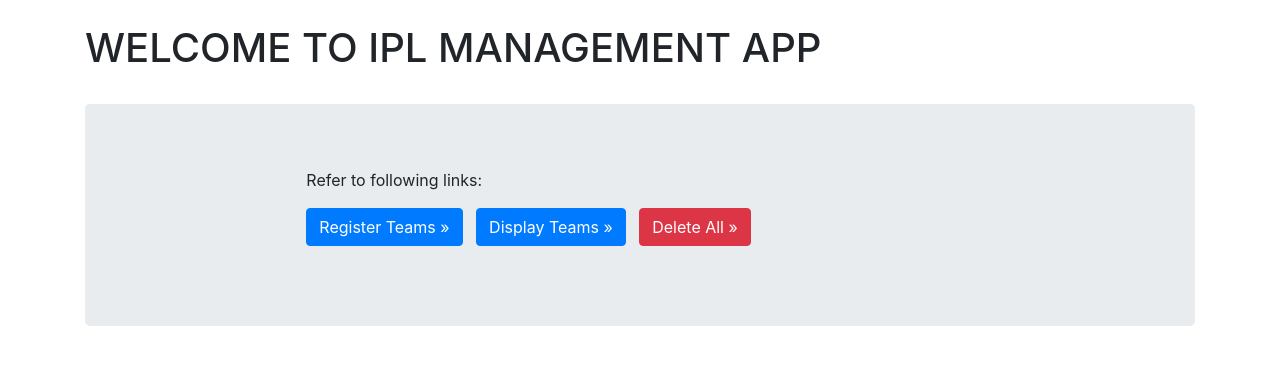
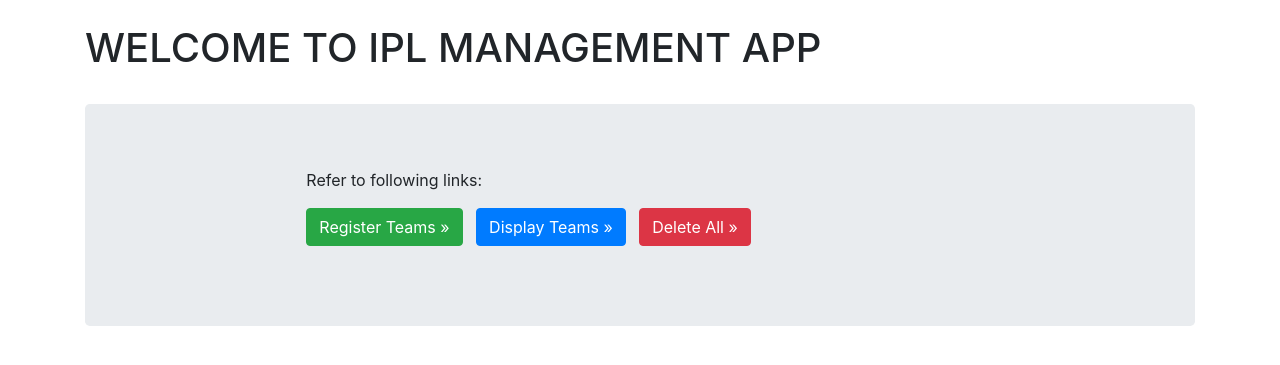
Before and after one commit to 4doctorstrange/IPL_BasicWEB-APP, a Flask app: page / in a window 1280 px wide. Shown: the top 365 px of the page. Run offline with Flask 2, Linux system fonts and the light colour scheme.

Commit message:
Update index.html

```diff
--- a/templates/index.html
+++ b/templates/index.html
@@ -26,7 +26,7 @@
         <div class="col-sm-8 mx-auto">
             <p>Refer to following links: </p>
             <p>
-                <a class="btn btn-primary" href="/register" role="button">Register Teams
+                <a class="btn btn-success" href="/register" role="button">Register Teams
                     &raquo;</a>&nbsp;&nbsp;
                 <a class="btn btn-primary" href="/display" role="button"> Display Teams
                     &raquo;</a>&nbsp;&nbsp;
```
